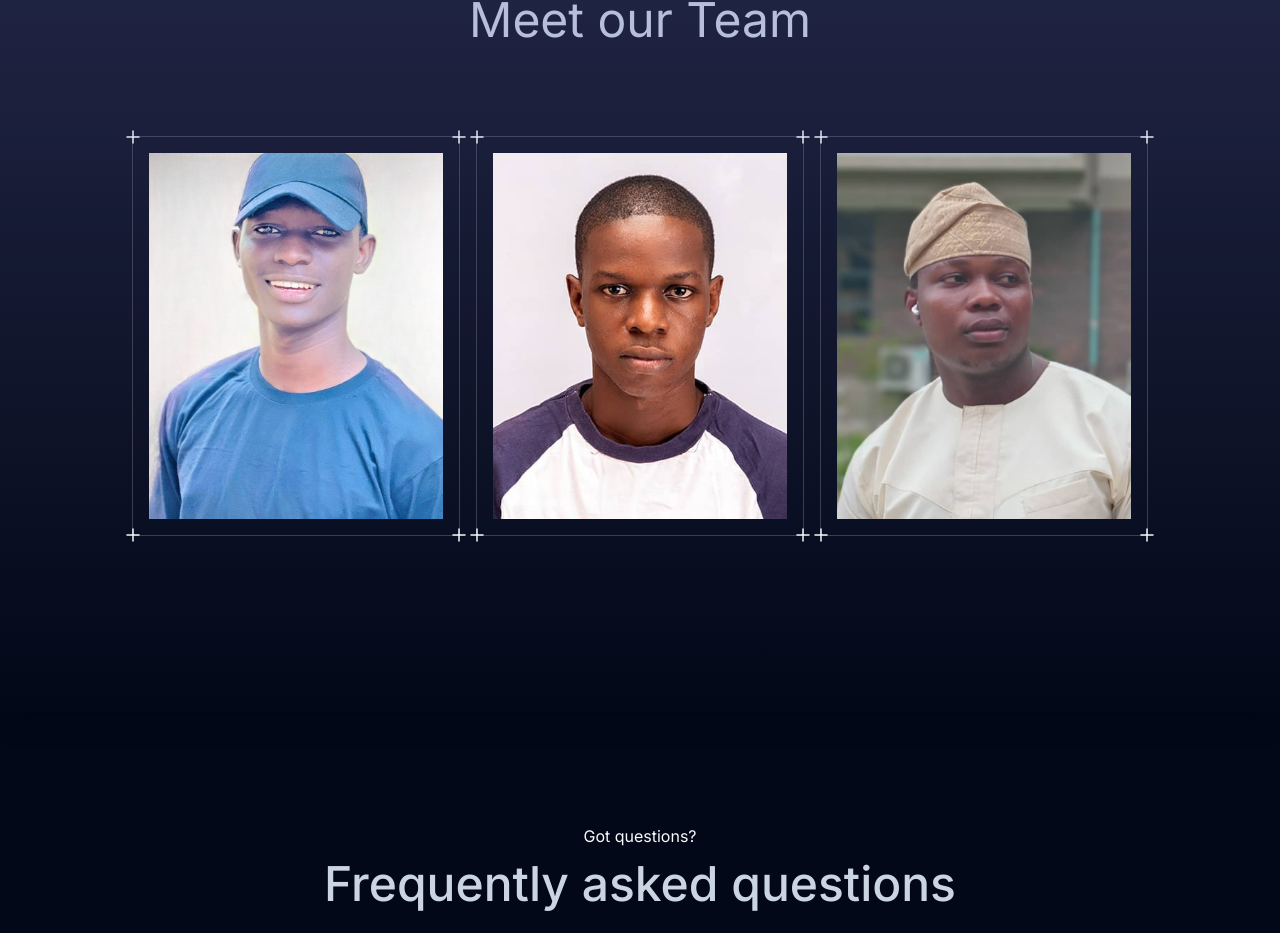
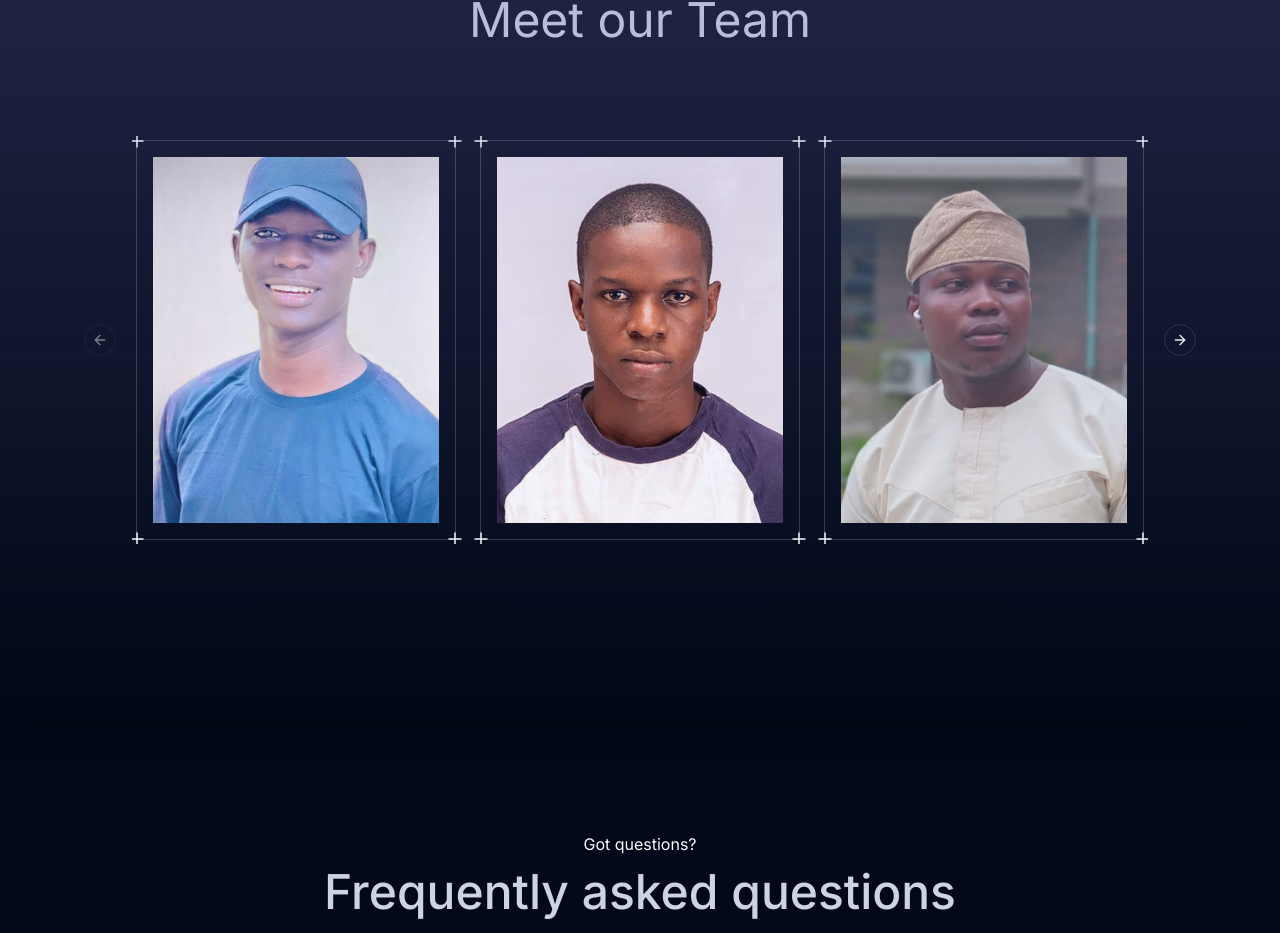
Before and after one commit to NureniJamiu/pmignite, a Next.js app: page / in a window 1280 px wide. Shown: the part 5999-6932 px from the top of the page. Built offline with nearby package versions, Linux system fonts and the light colour scheme.

Commit message:
add team swiper

```diff
--- a/package.json
+++ b/package.json
@@ -15,6 +15,7 @@
     "@react-three/fiber": "^8.16.8",
     "class-variance-authority": "^0.7.0",
     "clsx": "^2.1.1",
+    "embla-carousel-react": "^8.1.7",
     "framer-motion": "^11.2.13",
     "lucide-react": "^0.400.0",
     "next": "14.2.4",
--- /dev/null
+++ b/src/components/custom/Carousel.tsx
@@ -0,0 +1,70 @@
+import * as React from "react"
+
+import {
+    Carousel,
+    CarouselContent,
+    CarouselItem,
+    CarouselNext,
+    CarouselPrevious,
+} from "@/components/ui/carousel";
+import { CanvasRevealEffect } from "@/components/ui/canvas-reveal-effect";
+import { Card } from "./Teams";
+import { StaticImageData } from "next/image";
+
+
+
+const Carousell = ({ firstImg, secondImg, thirdImg, fourthImg }: {
+    firstImg: StaticImageData,
+    secondImg: StaticImageData,
+    thirdImg: StaticImageData,
+    fourthImg: StaticImageData,
+}) => {
+    const cards = [
+        {
+            title: "Nureni Jamiu O.",
+            image: firstImg,
+            description: "Founder & CTO"
+        },
+        {
+            title: "Fagbemi Ademola Daniel",
+            image: secondImg,
+            description: "Research Analyst"
+        },
+        {
+            title: "Mustaphar Abdul-Maleeq",
+            image: thirdImg,
+            description: "Chief Operating Officer (COO)"
+        },
+        {
+            title: "Olajide Jedidiah",
+            image: fourthImg,
+            description: "Chief Human Resources Officer (CHRO)"
+        },
+    ]
+    return (
+        <Carousel
+            opts={{
+                align: "start",
+            }}
+            className="w-full"
+        >
+            <CarouselContent>
+                {cards.map((card, index) => (
+                    <CarouselItem key={index} className="md:basis-1/2 lg:basis-1/3">
+                        <div className="p-1">
+                            <Card title={card?.title} description={card?.description} image={card?.image}>
+                                <CanvasRevealEffect
+                                    animationSpeed={3}
+                                    containerClassName="bg-emerald-900"
+                                />
+                            </Card>
+                        </div>
+                    </CarouselItem>
+                ))}
+            </CarouselContent>
+            <CarouselPrevious />
+            <CarouselNext />
+        </Carousel>
+    )
+}
+export default Carousell;
--- a/src/components/custom/Teams.tsx
+++ b/src/components/custom/Teams.tsx
@@ -2,13 +2,16 @@
 import React from "react";
 
 import { AnimatePresence, motion } from "framer-motion";
-import { CanvasRevealEffect } from "@/components/ui/canvas-reveal-effect";
+
 import LinearGradient from "../magicui/linear-gradient";
 import Image, { StaticImageData } from "next/image";
+import Carousell from "./Carousel";
 
 import TEAM_ONE from "@/images/penocrat.jpg";
 import TEAM_TWO from "@/images/demola.jpg";
 import TEAM_THREE from "@/images/maleeq.jpg";
+import TEAM_FOUR from "@/images/jedidiah.jpg";
+
 
 const Teams = () => {
     return (
@@ -20,27 +23,7 @@
                 </div>
 
                 <div className="py-20 flex flex-col lg:flex-row items-center justify-center w-full gap-4 md:px-8">
-                    <Card title="Nureni Jamiu O." image={TEAM_ONE}>
-                        <CanvasRevealEffect
-                            animationSpeed={3}
-                            containerClassName="bg-emerald-900"
-                        />
-                    </Card>
-                    <Card title="Fagbemi Ademola" image={TEAM_TWO}>
-                        <CanvasRevealEffect
-                            animationSpeed={3}
-                            containerClassName="bg-indigo-600"
-                        />
-                        {/* Radial gradient for the cute fade */}
-                        <div className="absolute inset-0 [mask-image:radial-gradient(400px_at_center,white,transparent)] bg-black/50 dark:bg-black/90" />
-                    </Card>
-                    <Card title="Mustaphar Abdul-Maleeq" image={TEAM_THREE}>
-                        <CanvasRevealEffect
-                            animationSpeed={3}
-                            containerClassName="bg-sky-600"
-                            colors={[[125, 211, 252]]}
-                        />
-                    </Card>
+                    <Carousell firstImg={TEAM_ONE} secondImg={TEAM_TWO} thirdImg={TEAM_THREE} fourthImg={TEAM_FOUR} />
                 </div>
             </div>
             <LinearGradient />
@@ -48,12 +31,14 @@
     );
 }
 
-const Card = ({
+export const Card = ({
     title,
+    description,
     image,
     children,
 }: {
     title: string;
+    description: string;
     image: StaticImageData;
     children?: React.ReactNode;
 }) => {
@@ -82,15 +67,18 @@
             </AnimatePresence>
 
             <div className="relative w-full h-full z-20">
-                <div className="text-center group-hover/canvas-card:-translate-y-4 group-hover/canvas-card:opacity-0 transition duration-200 w-full mx-auto flex items-center justify-center">
+                <div className=" text-center group-hover/canvas-card:-translate-y-4 group-hover/canvas-card:opacity-0 transition duration-200 w-full mx-auto flex items-center justify-center">
                     <Image
                         src={image} alt="Team image" layout="fill"
                         objectFit="cover"
                     />
                 </div>
-                <h2 className="dark:text-white text-xl opacity-0 group-hover/canvas-card:opacity-100 relative z-10 text-black mt-4 font-bold group-hover/canvas-card:text-white group-hover/canvas-card:-translate-y-2 transition duration-200">
-                    {title}
-                </h2>
+                <div className="dark:text-white opacity-0 group-hover/canvas-card:opacity-100 relative z-10 text-black mt-4  group-hover/canvas-card:text-white group-hover/canvas-card:-translate-y-2 transition duration-200 flex flex-col justify-end w-full h-full">
+                    <h2 className="font-bold text-xl ">
+                        {title}
+                    </h2>
+                    <span>{description}</span>
+                </div>
             </div>
         </div>
     );
@@ -111,4 +99,5 @@
         </svg>
     );
 };
+
 export default Teams;
--- /dev/null
+++ b/src/components/ui/carousel.tsx
@@ -0,0 +1,262 @@
+"use client"
+
+import * as React from "react"
+import useEmblaCarousel, {
+  type UseEmblaCarouselType,
+} from "embla-carousel-react"
+import { ArrowLeft, ArrowRight } from "lucide-react"
+
+import { cn } from "@/lib/utils"
+import { Button } from "@/components/ui/button"
+
+type CarouselApi = UseEmblaCarouselType[1]
+type UseCarouselParameters = Parameters<typeof useEmblaCarousel>
+type CarouselOptions = UseCarouselParameters[0]
+type CarouselPlugin = UseCarouselParameters[1]
+
+type CarouselProps = {
+  opts?: CarouselOptions
+  plugins?: CarouselPlugin
+  orientation?: "horizontal" | "vertical"
+  setApi?: (api: CarouselApi) => void
+}
+
+type CarouselContextProps = {
+  carouselRef: ReturnType<typeof useEmblaCarousel>[0]
+  api: ReturnType<typeof useEmblaCarousel>[1]
+  scrollPrev: () => void
+  scrollNext: () => void
+  canScrollPrev: boolean
+  canScrollNext: boolean
+} & CarouselProps
+
+const CarouselContext = React.createContext<CarouselContextProps | null>(null)
+
+function useCarousel() {
+  const context = React.useContext(CarouselContext)
+
+  if (!context) {
+    throw new Error("useCarousel must be used within a <Carousel />")
+  }
+
+  return context
+}
+
+const Carousel = React.forwardRef<
+  HTMLDivElement,
+  React.HTMLAttributes<HTMLDivElement> & CarouselProps
+>(
+  (
+    {
+      orientation = "horizontal",
+      opts,
+      setApi,
+      plugins,
+      className,
+      children,
+      ...props
+    },
+    ref
+  ) => {
+    const [carouselRef, api] = useEmblaCarousel(
+      {
+        ...opts,
+        axis: orientation === "horizontal" ? "x" : "y",
+      },
+      plugins
+    )
+    const [canScrollPrev, setCanScrollPrev] = React.useState(false)
+    const [canScrollNext, setCanScrollNext] = React.useState(false)
+
+    const onSelect = React.useCallback((api: CarouselApi) => {
+      if (!api) {
+        return
+      }
+
+      setCanScrollPrev(api.canScrollPrev())
+      setCanScrollNext(api.canScrollNext())
+    }, [])
+
+    const scrollPrev = React.useCallback(() => {
+      api?.scrollPrev()
+    }, [api])
+
+    const scrollNext = React.useCallback(() => {
+      api?.scrollNext()
+    }, [api])
+
+    const handleKeyDown = React.useCallback(
+      (event: React.KeyboardEvent<HTMLDivElement>) => {
+        if (event.key === "ArrowLeft") {
+          event.preventDefault()
+          scrollPrev()
+        } else if (event.key === "ArrowRight") {
+          event.preventDefault()
+          scrollNext()
+        }
+      },
+      [scrollPrev, scrollNext]
+    )
+
+    React.useEffect(() => {
+      if (!api || !setApi) {
+        return
+      }
+
+      setApi(api)
+    }, [api, setApi])
+
+    React.useEffect(() => {
+      if (!api) {
+        return
+      }
+
+      onSelect(api)
+      api.on("reInit", onSelect)
+      api.on("select", onSelect)
+
+      return () => {
+        api?.off("select", onSelect)
+      }
+    }, [api, onSelect])
+
+    return (
+      <CarouselContext.Provider
+        value={{
+          carouselRef,
+          api: api,
+          opts,
+          orientation:
+            orientation || (opts?.axis === "y" ? "vertical" : "horizontal"),
+          scrollPrev,
+          scrollNext,
+          canScrollPrev,
+          canScrollNext,
+        }}
+      >
+        <div
+          ref={ref}
+          onKeyDownCapture={handleKeyDown}
+          className={cn("relative", className)}
+          role="region"
+          aria-roledescription="carousel"
+          {...props}
+        >
+          {children}
+        </div>
+      </CarouselContext.Provider>
+    )
+  }
+)
+Carousel.displayName = "Carousel"
+
+const CarouselContent = React.forwardRef<
+  HTMLDivElement,
+  React.HTMLAttributes<HTMLDivElement>
+>(({ className, ...props }, ref) => {
+  const { carouselRef, orientation } = useCarousel()
+
+  return (
+    <div ref={carouselRef} className="overflow-hidden">
+      <div
+        ref={ref}
+        className={cn(
+          "flex",
+          orientation === "horizontal" ? "-ml-4" : "-mt-4 flex-col",
+          className
+        )}
+        {...props}
+      />
+    </div>
+  )
+})
+CarouselContent.displayName = "CarouselContent"
+
+const CarouselItem = React.forwardRef<
+  HTMLDivElement,
+  React.HTMLAttributes<HTMLDivElement>
+>(({ className, ...props }, ref) => {
+  const { orientation } = useCarousel()
+
+  return (
+    <div
+      ref={ref}
+      role="group"
+      aria-roledescription="slide"
+      className={cn(
+        "min-w-0 shrink-0 grow-0 basis-full",
+        orientation === "horizontal" ? "pl-4" : "pt-4",
+        className
+      )}
+      {...props}
+    />
+  )
+})
+CarouselItem.displayName = "CarouselItem"
+
+const CarouselPrevious = React.forwardRef<
+  HTMLButtonElement,
+  React.ComponentProps<typeof Button>
+>(({ className, variant = "outline", size = "icon", ...props }, ref) => {
+  const { orientation, scrollPrev, canScrollPrev } = useCarousel()
+
+  return (
+    <Button
+      ref={ref}
+      variant={variant}
+      size={size}
+      className={cn(
+        "absolute  h-8 w-8 rounded-full",
+        orientation === "horizontal"
+          ? "-left-12 top-1/2 -translate-y-1/2"
+          : "-top-12 left-1/2 -translate-x-1/2 rotate-90",
+        className
+      )}
+      disabled={!canScrollPrev}
+      onClick={scrollPrev}
+      {...props}
+    >
+      <ArrowLeft className="h-4 w-4" />
+      <span className="sr-only">Previous slide</span>
+    </Button>
+  )
+})
+CarouselPrevious.displayName = "CarouselPrevious"
+
+const CarouselNext = React.forwardRef<
+  HTMLButtonElement,
+  React.ComponentProps<typeof Button>
+>(({ className, variant = "outline", size = "icon", ...props }, ref) => {
+  const { orientation, scrollNext, canScrollNext } = useCarousel()
+
+  return (
+    <Button
+      ref={ref}
+      variant={variant}
+      size={size}
+      className={cn(
+        "absolute h-8 w-8 rounded-full",
+        orientation === "horizontal"
+          ? "-right-12 top-1/2 -translate-y-1/2"
+          : "-bottom-12 left-1/2 -translate-x-1/2 rotate-90",
+        className
+      )}
+      disabled={!canScrollNext}
+      onClick={scrollNext}
+      {...props}
+    >
+      <ArrowRight className="h-4 w-4" />
+      <span className="sr-only">Next slide</span>
+    </Button>
+  )
+})
+CarouselNext.displayName = "CarouselNext"
+
+export {
+  type CarouselApi,
+  Carousel,
+  CarouselContent,
+  CarouselItem,
+  CarouselPrevious,
+  CarouselNext,
+}
```
Also changed, not shown: src/images/jedidiah.jpg (added), 1 other file (tests, documents, lock files or other folders).
